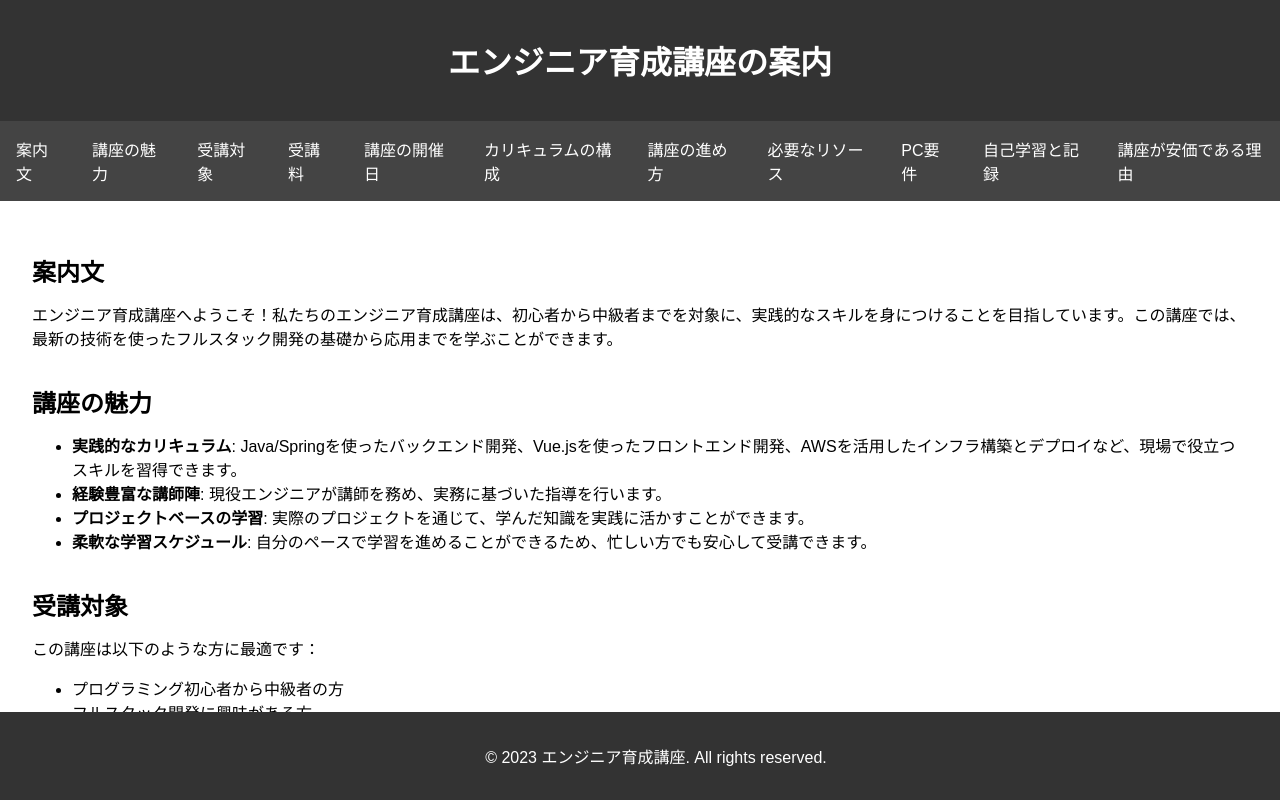
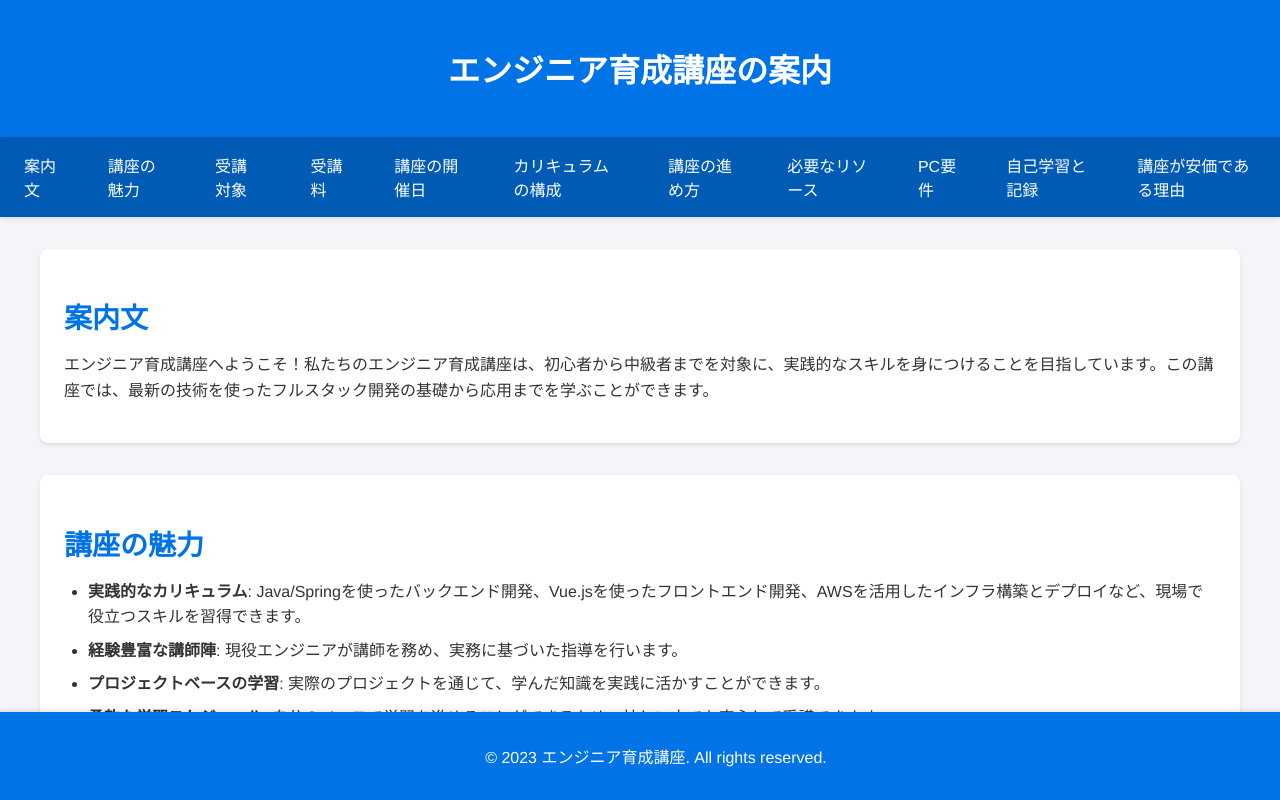
Before and after one commit to HyunwookPark/engineering-school, a plain HTML site: page index.html in a window 1280 px wide. Shown: the top 800 px of the page. Drawn offline with Linux system fonts and the light colour scheme.

Commit message:
html修正

```diff
--- a/index.html
+++ b/index.html
@@ -6,52 +6,71 @@
     <title>エンジニア育成講座の案内</title>
     <style>
         body {
-            font-family: Arial, sans-serif;
+            font-family: 'Helvetica Neue', Arial, sans-serif;
             margin: 0;
             padding: 0;
             box-sizing: border-box;
+            background-color: #f4f4f9;
+            color: #333;
         }
         header {
-            background-color: #333;
+            background-color: #0073e6;
             color: #fff;
-            padding: 1rem;
+            padding: 1.5rem;
             text-align: center;
+            box-shadow: 0 2px 4px rgba(0, 0, 0, 0.1);
         }
         nav {
             display: flex;
             justify-content: center;
-            background-color: #444;
+            background-color: #005bb5;
+            box-shadow: 0 2px 4px rgba(0, 0, 0, 0.1);
         }
         nav a {
             color: #fff;
-            padding: 1rem;
+            padding: 1rem 1.5rem;
             text-decoration: none;
+            transition: background-color 0.3s ease;
         }
         nav a:hover {
-            background-color: #555;
+            background-color: #004494;
         }
         .container {
             padding: 2rem;
+            max-width: 1200px;
+            margin: 0 auto;
         }
         .section {
             margin-bottom: 2rem;
+            background-color: #fff;
+            padding: 1.5rem;
+            border-radius: 8px;
+            box-shadow: 0 2px 4px rgba(0, 0, 0, 0.1);
         }
         .section h2 {
-            font-size: 1.5rem;
+            font-size: 1.75rem;
             margin-bottom: 1rem;
+            color: #0073e6;
         }
         .section p, .section ul {
             font-size: 1rem;
-            line-height: 1.5;
+            line-height: 1.6;
+        }
+        .section ul {
+            padding-left: 1.5rem;
+        }
+        .section ul li {
+            margin-bottom: 0.5rem;
         }
         footer {
-            background-color: #333;
+            background-color: #0073e6;
             color: #fff;
             text-align: center;
             padding: 1rem;
             position: fixed;
             width: 100%;
             bottom: 0;
+            box-shadow: 0 -2px 4px rgba(0, 0, 0, 0.1);
         }
     </style>
 </head>
```
